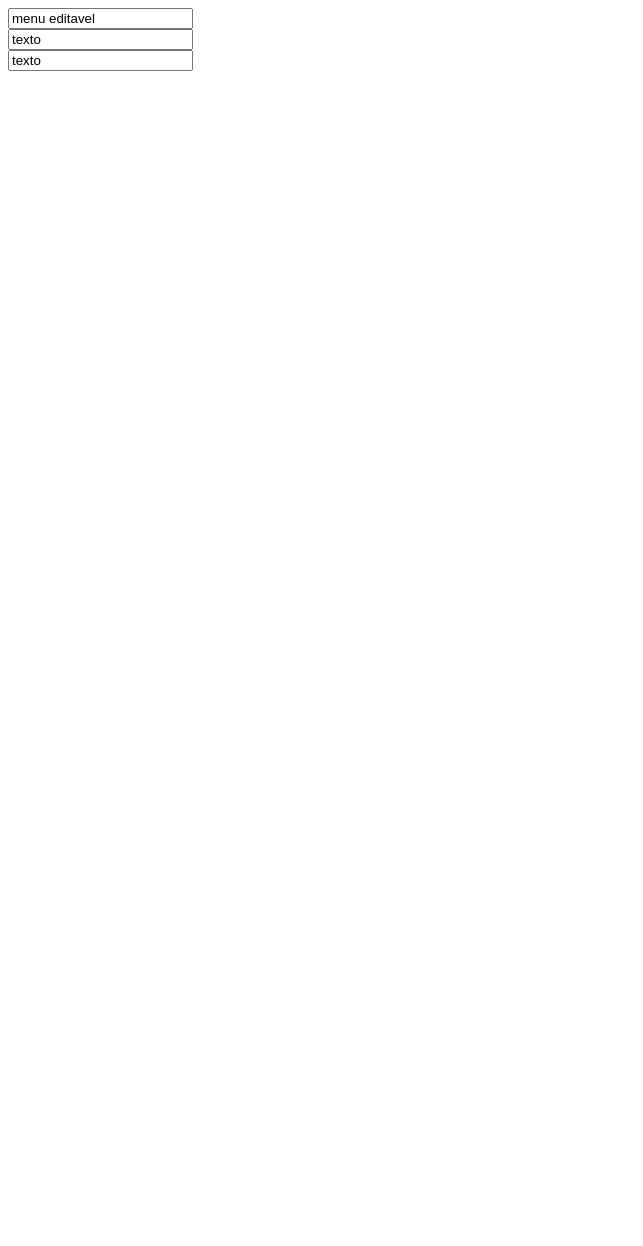
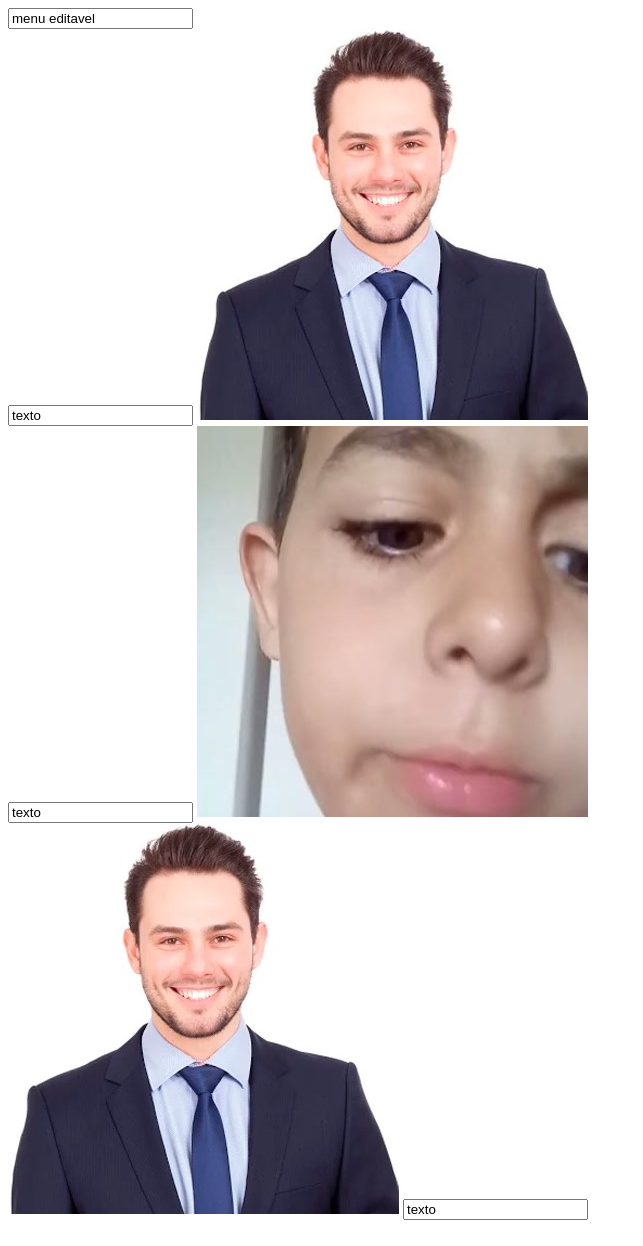
Before and after one commit to kalikeyy/3-d, a plain HTML site: page index.html in a window 1280 px wide. Shown: the whole page, without its empty margins (0-643 px from the left). Before the commit the page ends 800 px from the top, so only its background shows below. Drawn offline with Linux system fonts and the light colour scheme.

Commit message:
Update index.html

```diff
--- a/index.html
+++ b/index.html
@@ -4,16 +4,24 @@
     <meta charset="UTF-8">
     <meta name="viewport" content="width=device-width, initial-scale=1.0">
     <title>Editor de Texto com Imagens</title>
+    <link rel="stylesheet" href="style.css">
 
 </head>
 <body>
     <div class="menu-editavel">
-    <input type="text" id="fname" name="fname" value="menu editavel"><br>
+    <input type="text" id="fname" name="fname" value="menu editavel">
 </div>
       <div class="texto">
-        <input type="text" id="fname" name="fname" value="texto"><br>
+        <input type="text" id="fname" name="fname" value="texto">
+        <img src="moçe.jpg" alt="">
     </div>
-    <div class="comentario">
+</div>
+      <div class="texto">
+        <input type="text" id="fname" name="fname" value="texto">
+        <img src="pirralho-feio.jpg" alt="">
+    </div>
+    <div class="texto">
+        <img src="moçe.jpg" alt="">
         <input type="text" id="lname" name="lname" value="texto"><br><br>
     </div>
 
```
